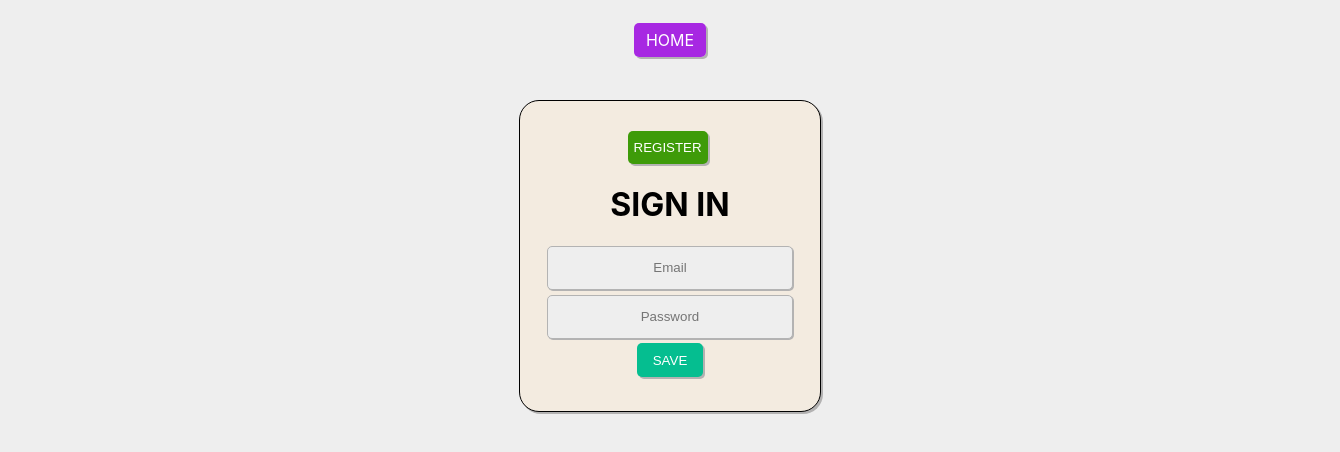
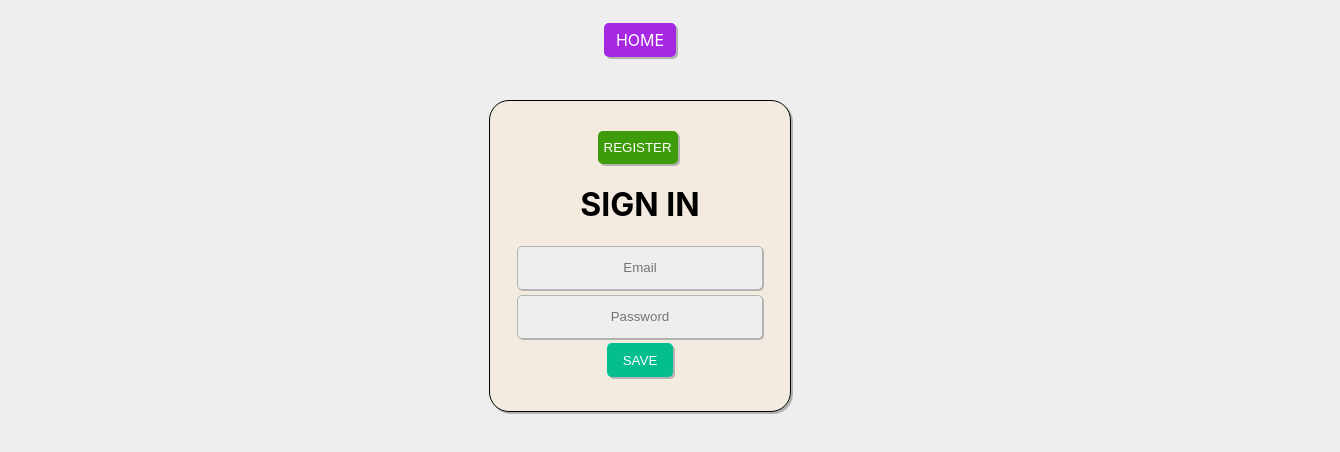
Before and after one commit to thisisnothappening/reactjs-encyclopedia-project, a React (Create React App) app: page /auth in a window 1280 px wide. Shown: the top 452 px of the page, 1340 px wide, since content can reach past the window. Built offline with nearby package versions, Linux system fonts and the light colour scheme.

Commit message:
small aesthetic changes

```diff
--- a/src/App.css
+++ b/src/App.css
@@ -12,6 +12,10 @@ body {
 	max-width: 100%;
 	overflow-x: hidden;
 	background-color: rgb(238, 238, 238);
+}
+
+.App {
+	width: 100%;
 }
 
 .header {
@@ -305,10 +309,11 @@ footer {
 /* /auth */
 
 .Auth {
-	width: 100%;
 	height: 100%;
 	text-align: center;
 	padding: 30px;
+	left: 0;
+	right: 0;
 }
 
 .home-button {
--- a/src/components/auth/Login.tsx
+++ b/src/components/auth/Login.tsx
@@ -24,7 +24,7 @@ const Login: FC<Props> = ({ onClickSaveButton }) => {
 			})
 			.catch(err => {
 				console.log(err.response);
-				alert(err);
+				alert("Something went wrong! Check the console.");
 			});
 	};
 
```
